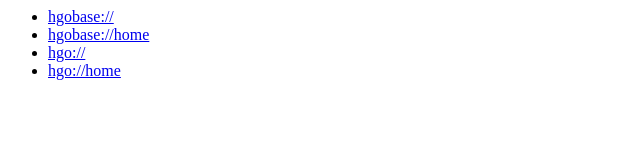
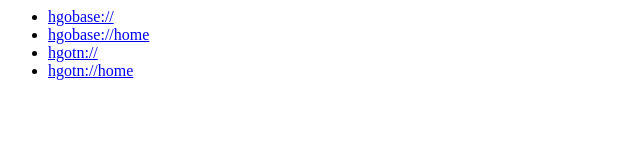
Before and after one commit to halloHaroen/test, a plain HTML site: page index.html in a window 1280 px wide. Shown: the full height of the page, 0-640 px from the left. Drawn offline with Linux system fonts and the light colour scheme.

Commit message:
Update index.html

```diff
--- a/index.html
+++ b/index.html
@@ -4,8 +4,8 @@
 <ul>
 	<li><a href="hgobase://">hgobase://</a></li>
 	<li><a href="hgobase://home">hgobase://home</a></li>
-	<li><a href="hgo://">hgo://</a></li>
-	<li><a href="hgobase://home">hgo://home</a></li>
+	<li><a href="hgotn://">hgotn://</a></li>
+	<li><a href="hgotn://home">hgotn://home</a></li>
 </ul>
 
 <body>
```
